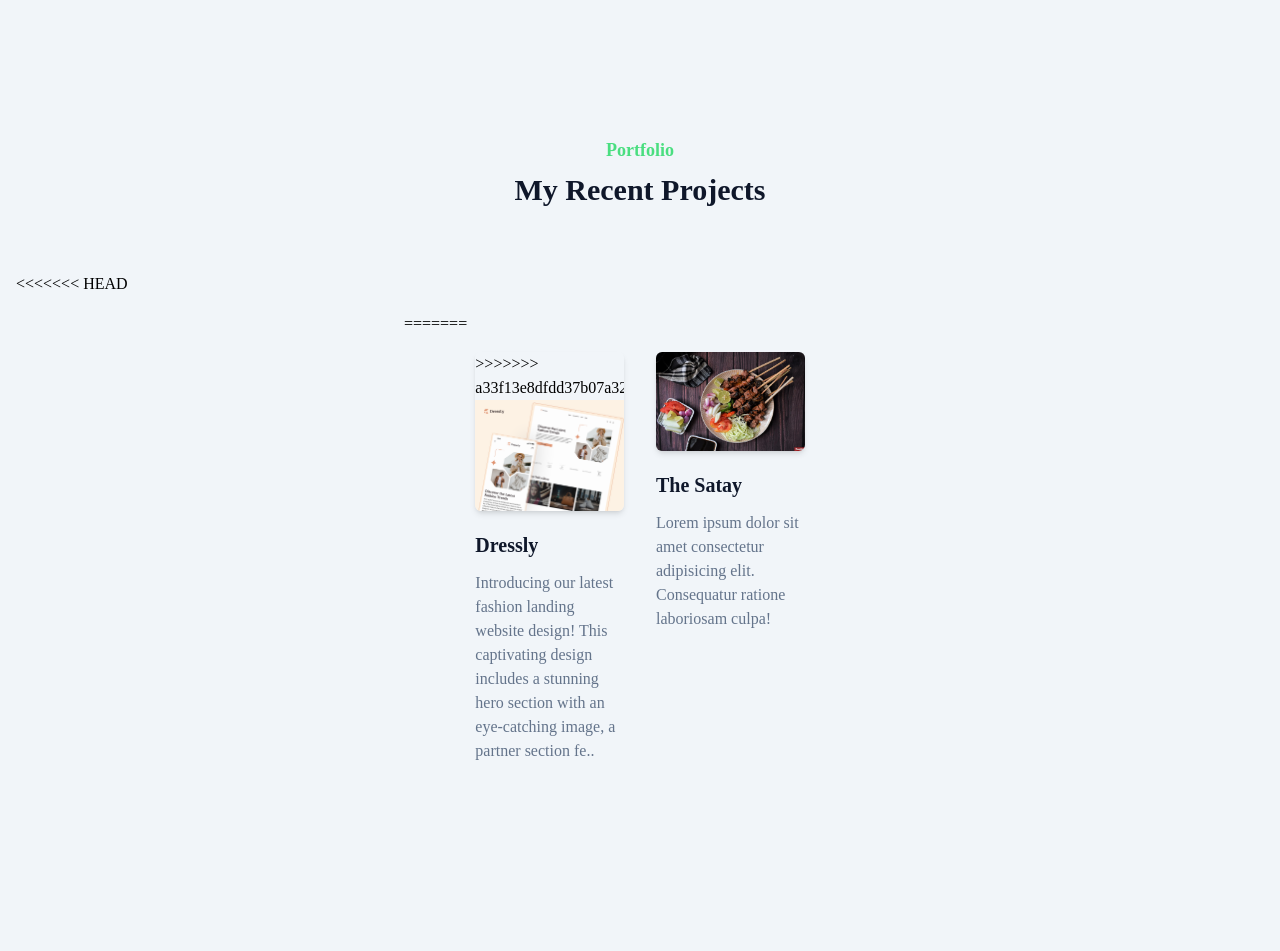
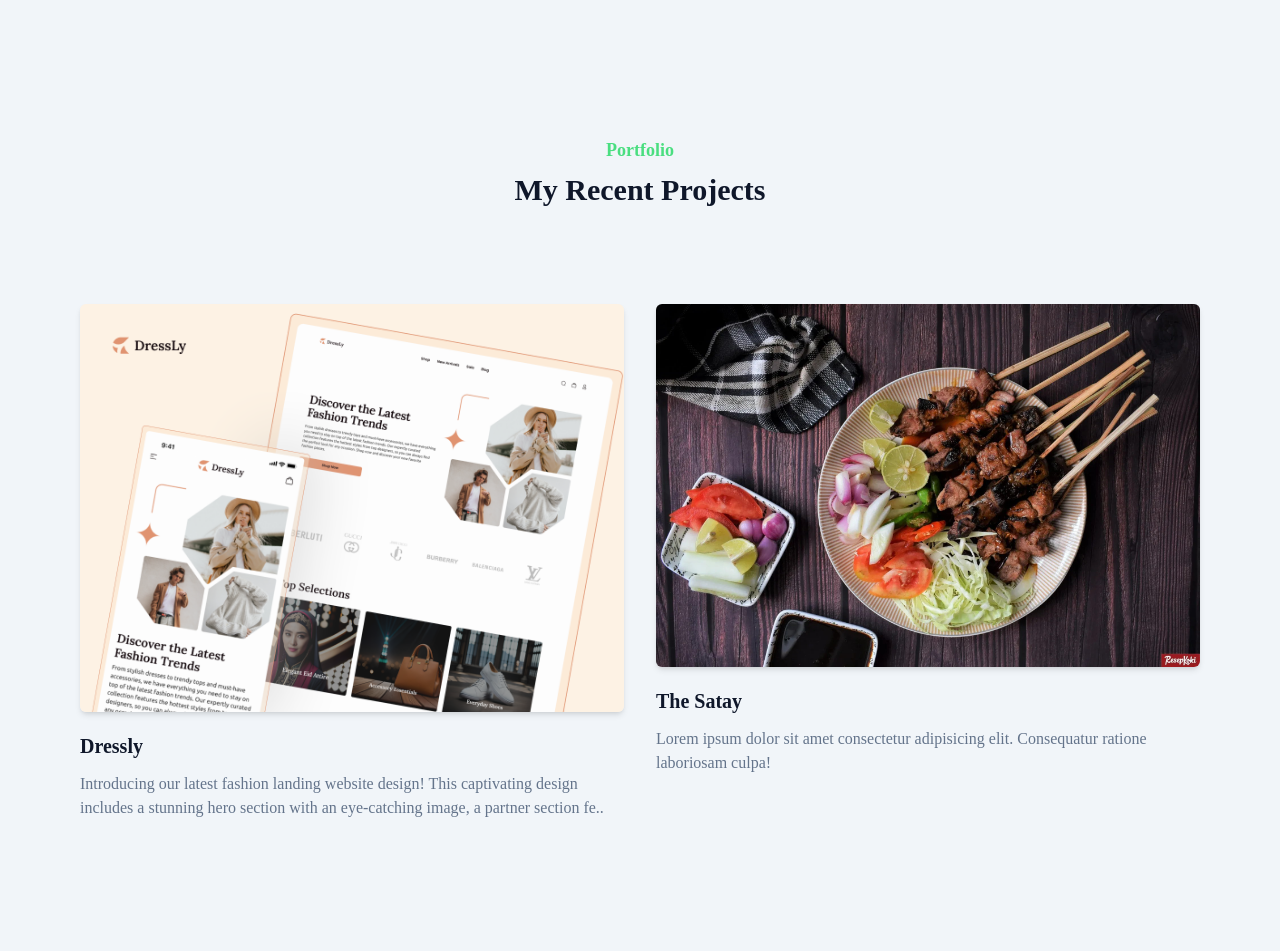
Before and after one commit to anwarxsaifullah/anwarxsaifullah.github.io, a website: page index.html in a window 1280 px wide. Shown: the part 1200-2151 px from the top of the page. Drawn offline with Linux system fonts and the light colour scheme.

Commit message:
Fix conflict

```diff
--- a/index.html
+++ b/index.html
@@ -130,50 +130,12 @@
 porro quae perspiciatis hic ut aliquam.</p> -->
           </div>
         </div>
-<<<<<<< HEAD
-      <div class="flex w-full flex-wrap justify-center px-4 xl:mx-auto xl:w-10/12">
-        <div class="mb-12 p-4 md:w-1/2">
-=======
-      <div class="w-full flex flex-wrap px-4 justify-center xl:w-10/12 xl:mx-auto">
-        <!--<div class="mb-12 p-4 md:w-1/2">
->>>>>>> a33f13e8dfdd37b07a32725007d35f32a27d6285
-          <a href="/tailwindcss-holadok/" target="_blank">
-            <div class="overflow-hidden rounded-md shadow-md">
-              <img src="dist/img/portfolio/1.png" alt="" class="w-full">
-            </div>
-            <h3 class="mb-3 mt-5 text-xl font-semibold text-dark">Holadok</h3>
-          </a>
-          <p class="text-base font-medium text-secondary">The Holadok Hero component is a visually striking and highly functional element of a doctor appointment website. It features a clean and modern design, with a ...</p>
-        </div>
-        <div class="mb-12 p-4 md:w-1/2">
-          <a href="/tailwindcss-omah/" target="_blank">
-            <div class="overflow-hidden rounded-md shadow-md">
-              <img src="dist/img/portfolio/2.png" alt="" class="w-full">
-            </div>
-            <h3 class="mb-3 mt-5 text-xl font-semibold text-dark">Omah</h3>
-          </a>
-          <p class="text-base font-medium text-secondary">A beautifully designed house listings website that features a stunning hero section with an advanced search form, making it easy for users to find their dream home. The...</p>
-        </div>
-        <div class="mb-12 p-4 md:w-1/2">
-          <a href="/tailwindcss-al-nasr/" target="_blank">
-            <div class="overflow-hidden rounded-md shadow-md">
-              <img src="dist/img/portfolio/3.jpg" alt="" class="w-full">
-            </div>
-            <h3 class="mb-3 mt-5 text-xl font-semibold text-dark">Al Nasr</h3>
-          </a>
-<<<<<<< HEAD
-          <p class="text-base font-medium text-secondary">A beautifully designed website for al hajj and umrah travel agency. This design features a stunning hero section with an eye-catching image, services, packages, a.. </p>
-        </div>
-        <div class="mb-12 p-4 md:w-1/2">
-          <a href="/tailwindcss-al-nasr/" target="_blank">
-            <div class="overflow-hidden rounded-md shadow-md">
-=======
-          <p class="font-medium text-base text-secondary">A beautifully designed website for al hajj and umrah travel agency. This design features a stunning hero section with an eye-catching image, services, packages, a.. </p>
-        </div>-->
+        <div class="flex w-full flex-wrap justify-center px-4 xl:mx-auto">
+          <div class="mb-12 p-4">
+            <div class="flex w-full flex-wrap justify-center px-4 xl:mx-auto">
               <div class="mb-12 p-4 md:w-1/2">
                 <a href="/tailwindcss-dressly/" target="_blank">
-            <div class="rounded-md shadow-md overflow-hidden">
->>>>>>> a33f13e8dfdd37b07a32725007d35f32a27d6285
+                  <div class="overflow-hidden rounded-md shadow-md">
                     <img src="dist/img/portfolio/4.png" alt="" class="w-full">
                   </div>
                   <h3 class="mb-3 mt-5 text-xl font-semibold text-dark">Dressly</h3>
```
Also changed, not shown: dist/js/script.js, dist/output.css. Lines whose indentation alone changed are shown as unchanged.
